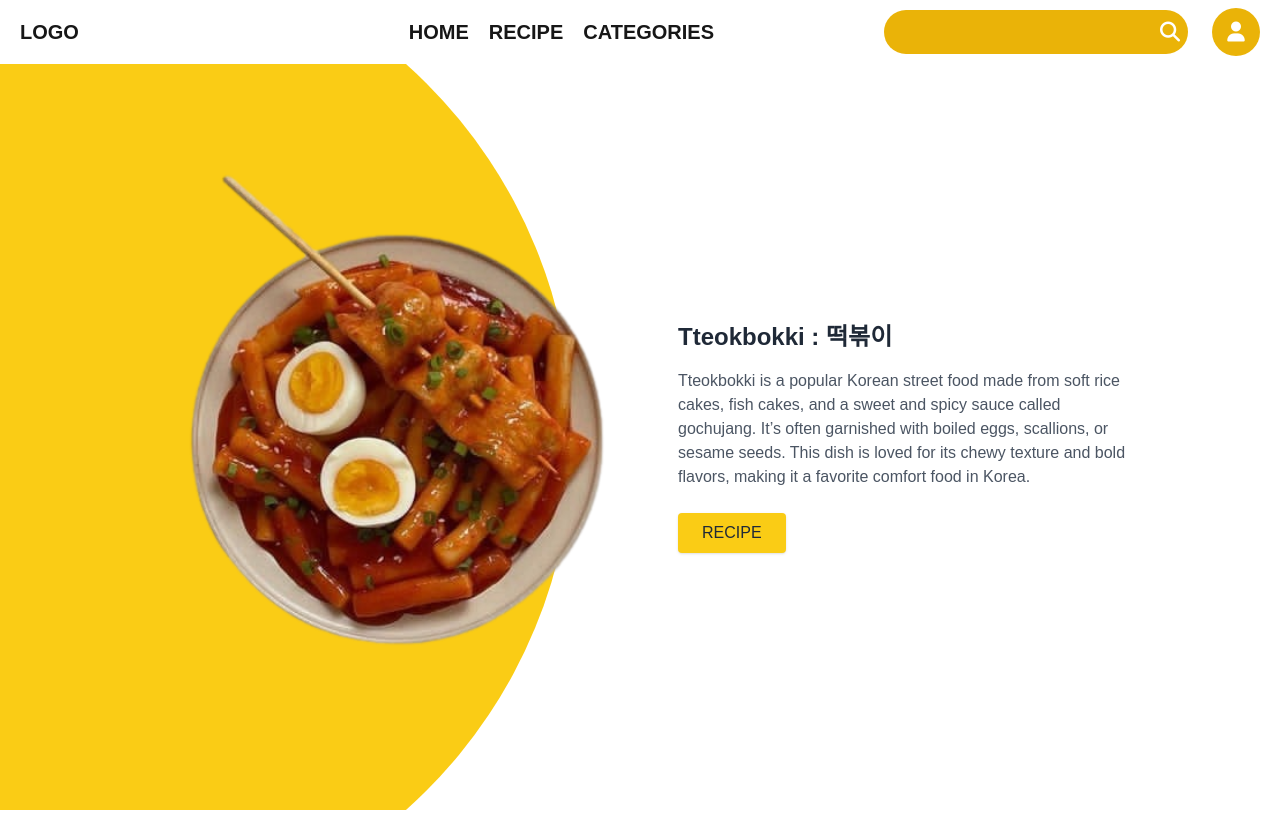
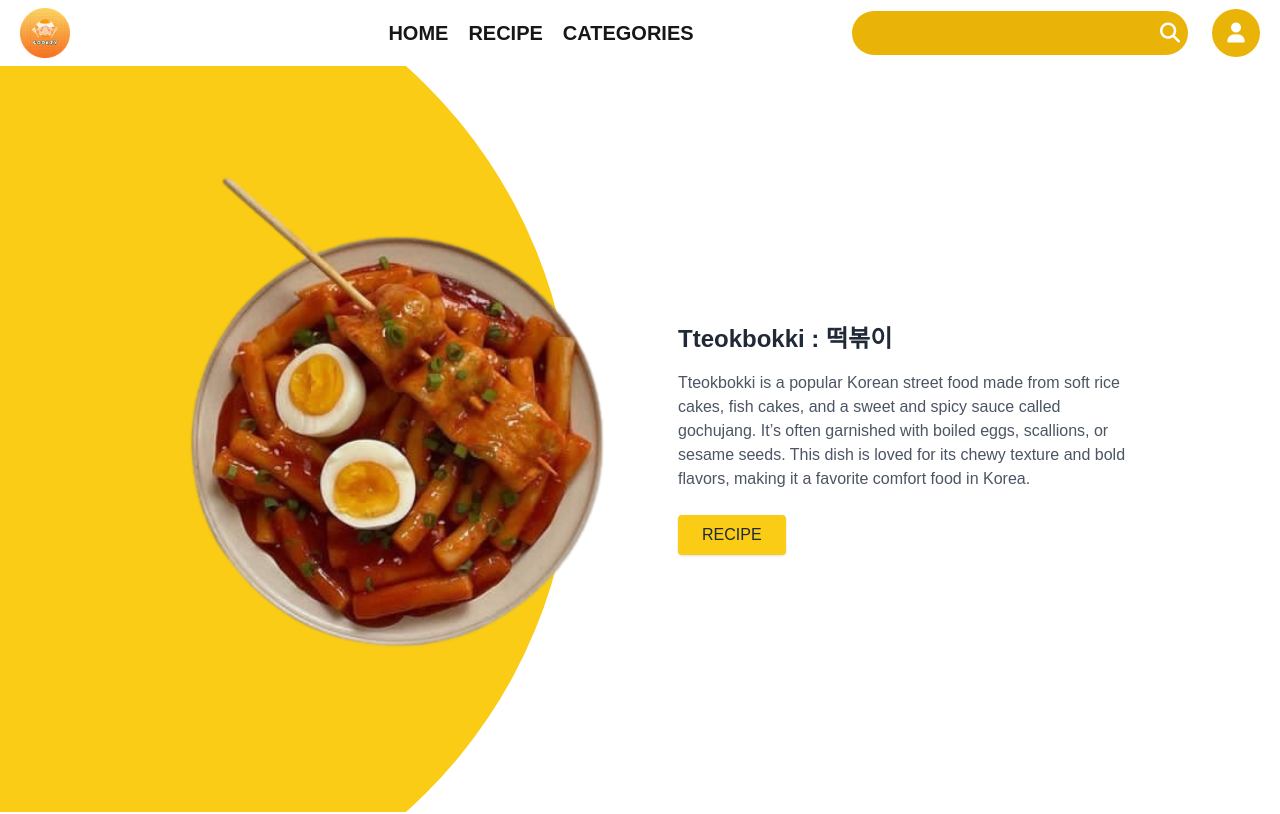
Before and after one commit to pskjksr/food, a Next.js app: page / in a window 1280 px wide. Shown: the top 814 px of the page. Built offline with nearby package versions, Linux system fonts and the light colour scheme.

Commit message:
add logo navbar

```diff
--- a/app/components/Navbar.jsx
+++ b/app/components/Navbar.jsx
@@ -1,6 +1,7 @@
 "use client"
 import React, { useState } from 'react';
 import Link from 'next/link';
+import Image from 'next/image';
 
 function Navbar() {
   const [isDropdownOpen, setIsDropdownOpen] = useState(false);
@@ -17,8 +18,8 @@ function Navbar() {
   };
 
   return (
-    <div className="flex justify-between items-center font-semibold text-xl px-5 py-2">
-      <div>LOGO</div>
+    <div className="flex justify-between items-center relative font-semibold text-xl px-5 py-2">
+      <div><Image src="/logo.png" width={50} height={50} alt="logo" /></div>
       <nav className="ml-40">
         <ul className="flex gap-5">
           <li>
@@ -38,7 +39,7 @@ function Navbar() {
         <div className="bg-yellow-500 flex rounded-full p-1">
           <input
             type="text"
-            className="bg-transparent rounded-full outline-yellow-500"
+            className="bg-transparent rounded-full px-4 outline-yellow-500"
           />
           <div className="p-1">
             <i className="fas fa-search text-white"></i>
@@ -46,7 +47,7 @@ function Navbar() {
         </div>
         <div className="relative">
           <div
-            className="bg-yellow-500 rounded-full w-12 h-12 flex items-center text-center justify-center cursor-pointer"
+            className="bg-yellow-500 rounded-full w-12 h-12  flex items-center text-center justify-center cursor-pointer"
             onClick={toggleDropdown}
           >
             <i className="fas fa-user text-white"></i>
```
